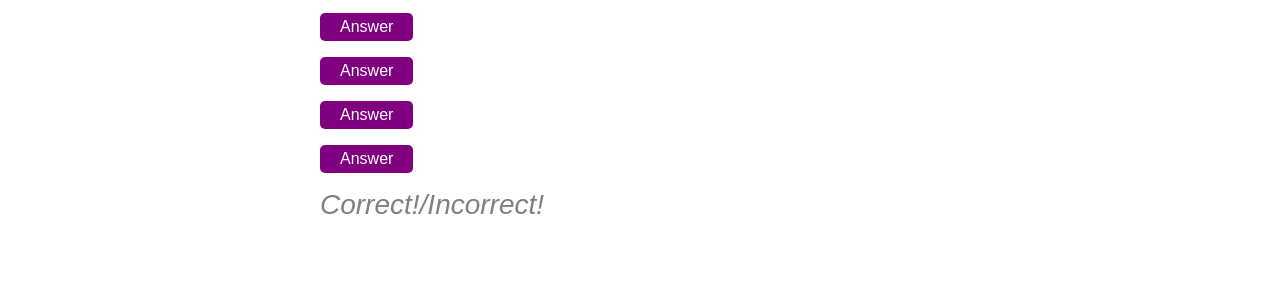
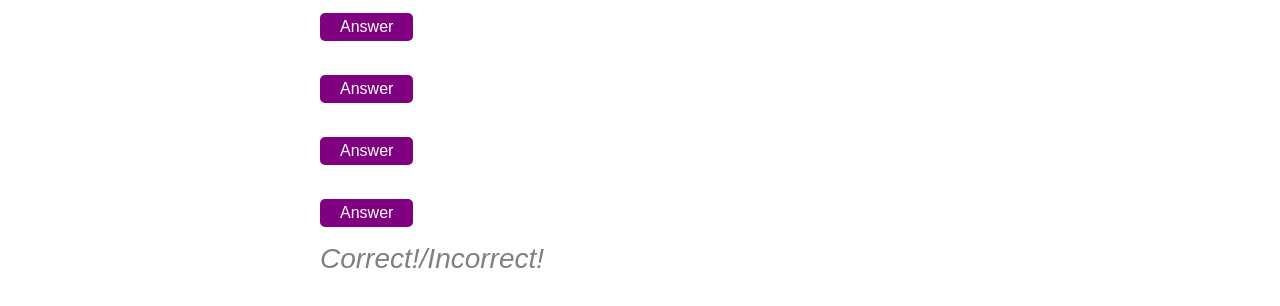
Before and after one commit to kkarrwrites/boot-camp-module-04-challenge-code-quiz, a plain HTML site: page index.html in a window 1280 px wide. Both pictures are taken after a click on the button "Start Quiz". Shown: the part 158-464 px from the top of the page. Drawn offline with Linux system fonts and the light colour scheme.

Commit message:
Update style.css

```diff
--- a/resources/css/style.css
+++ b/resources/css/style.css
@@ -14,6 +14,7 @@
   --font-family-sans-serif: Arial, Helvetica, sans-serif;
 }
 
+/* Resets */
 html {
   font-size: 100%;
   box-sizing: border-box;
@@ -27,6 +28,7 @@ html {
   padding: 0;
 }
 
+/* General Styling */
 body {
   color: var(--text-color);
   font-family: var(--font-family-sans-serif);
@@ -42,6 +44,7 @@ a:hover {
   color: var(--link-text-hover-color);
 }
 
+/* View High Scores and Timer */
 header {
   display: flex;
   justify-content: space-between;
@@ -52,6 +55,7 @@ header p {
   margin: 25px;
 }
 
+/* Quiz */
 main {
   margin: 50px 25% 50px 25%;
   text-align: center;
@@ -77,6 +81,17 @@ main p {
   font-size: 16px;
 }
 
+#answers {
+  display: grid;
+  grid-auto-columns: max-content;
+}
+
+#done,
+#quiz {
+  text-align: left;
+}
+
+/* Buttons */
 button,
 input[type="submit"] {
   color: var(--button-text-color);
@@ -96,17 +111,12 @@ input[type="submit"]:hover {
   background-color: var(--button-hover-color);
 }
 
+/* Hidden */
 .hidden {
   display: none;
 }
 
-#done,
-#quiz {
-  text-align: left;
-}
-
 /* High Scores Page */
-
 .main__high-scores {
   margin-top: 119px;
 }
```
